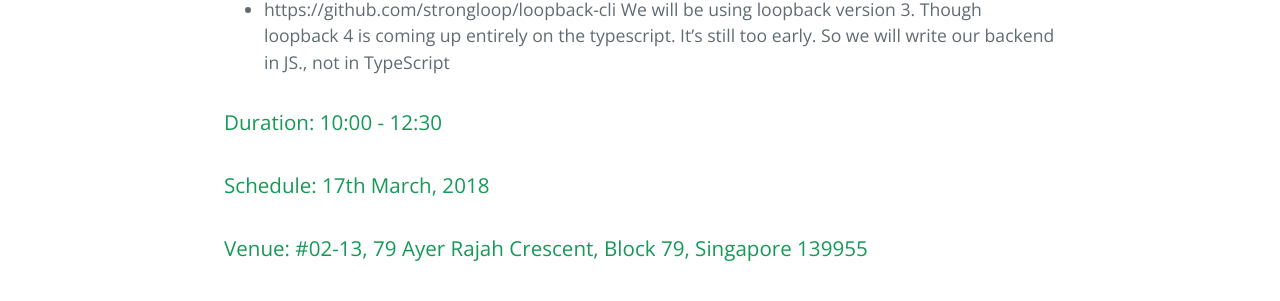
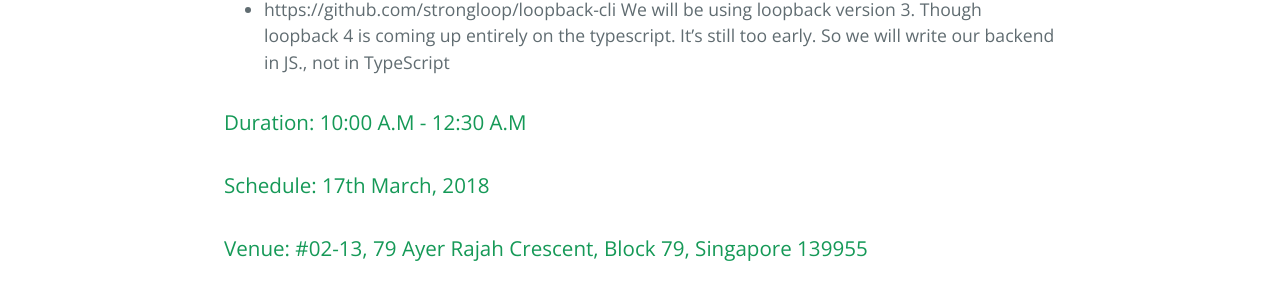
Before and after one commit to stackupiss/pages, a Jekyll site: the page built from talk01.md, in a window 1280 px wide. Shown: the part 1350-1651 px from the top of the page. Built offline with Jekyll 4.4.1, drawn with Linux system fonts in a browser that asks for light colours; our own code applies the rules of GitHub Pages for plain Markdown files.

```diff
--- a/talk01.md
+++ b/talk01.md
@@ -29,7 +29,7 @@ Good News is Its Open Source:
 We will be using loopback version 3.
 Though loopback 4 is coming up entirely on the typescript. It's still too early. So we will write our backend in JS., not in TypeScript
 
-### Duration: 10:00 - 12:30
+### Duration: 10:00 A.M - 12:30 A.M
 ### Schedule: 17th March, 2018
 ### Venue: #02-13, 79 Ayer Rajah Crescent, Block 79, Singapore 139955
 ### Free to attend
```
